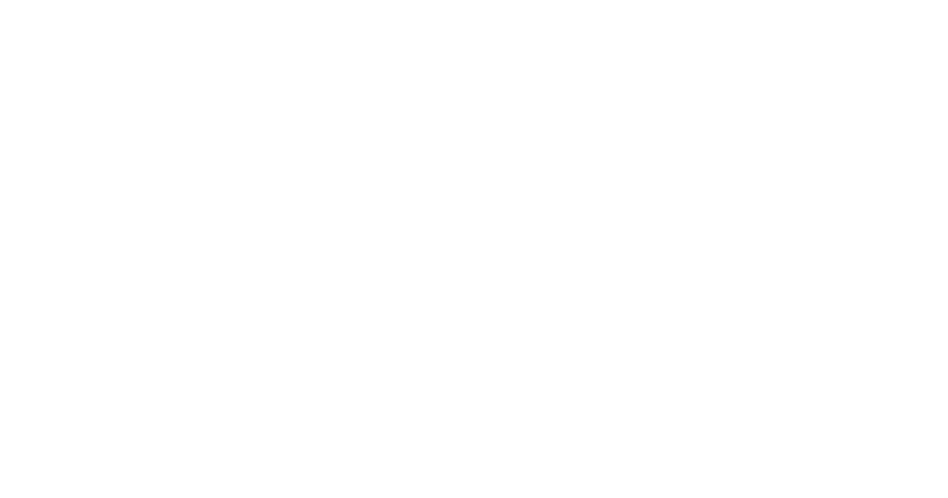
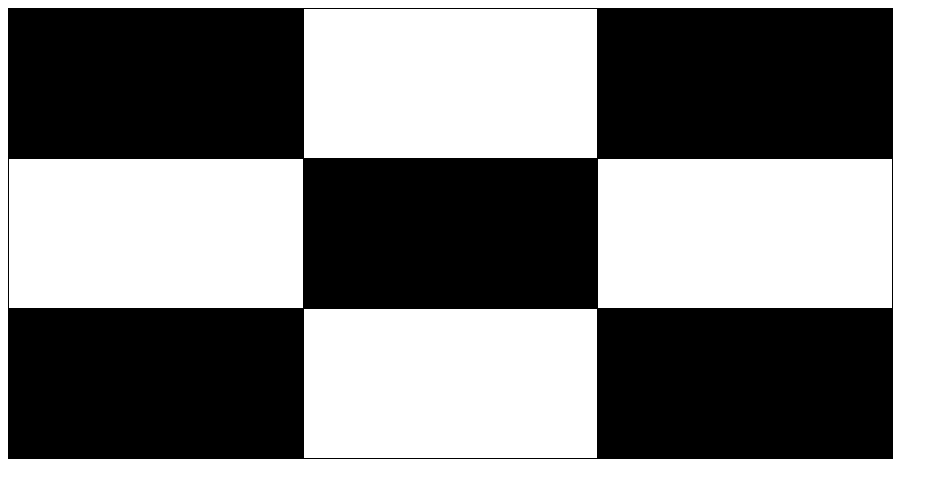
Before and after one commit to Ahmad-Abdou/workshop-on-javascript, a plain HTML site: page index.html in a window 1280 px wide. Shown: the whole page, without its empty margins (0-948 px from the left). Drawn offline with Linux system fonts and the light colour scheme.

Commit message:
adding style to the code

```diff
--- a/index.html
+++ b/index.html
@@ -12,14 +12,37 @@
   <body>
     <table>
       <tr>
-        <td></td>
-        <td></td>
-        <td></td>
+        <td style="background-color: black">
+          <input style="background-color: black" />
+        </td>
+        <td style="background-color: white">
+          <input style="background-color: white" />
+        </td>
+        <td style="background-color: black">
+          <input style="background-color: black" />
+        </td>
       </tr>
       <tr>
-        <td></td>
-        <td></td>
-        <td></td>
+        <td style="background-color: white">
+          <input style="background-color: white" />
+        </td>
+        <td style="background-color: black">
+          <input style="background-color: black" />
+        </td>
+        <td style="background-color: white">
+          <input style="background-color: white" />
+        </td>
+      </tr>
+      <tr>
+        <td style="background-color: black">
+          <input style="background-color: black" />
+        </td>
+        <td style="background-color: white">
+          <input style="background-color: white" />
+        </td>
+        <td style="background-color: black">
+          <input style="background-color: black" />
+        </td>
       </tr>
     </table>
 
--- a/stylesheet.css
+++ b/stylesheet.css
@@ -0,0 +1,19 @@
+table,
+th,
+td {
+  border: 1px solid black;
+}
+
+table {
+  border-collapse: collapse;
+  width: 70%;
+}
+
+tr {
+  height: 150px;
+}
+
+input {
+  border: none;
+  border-color: transparent;
+}
```
